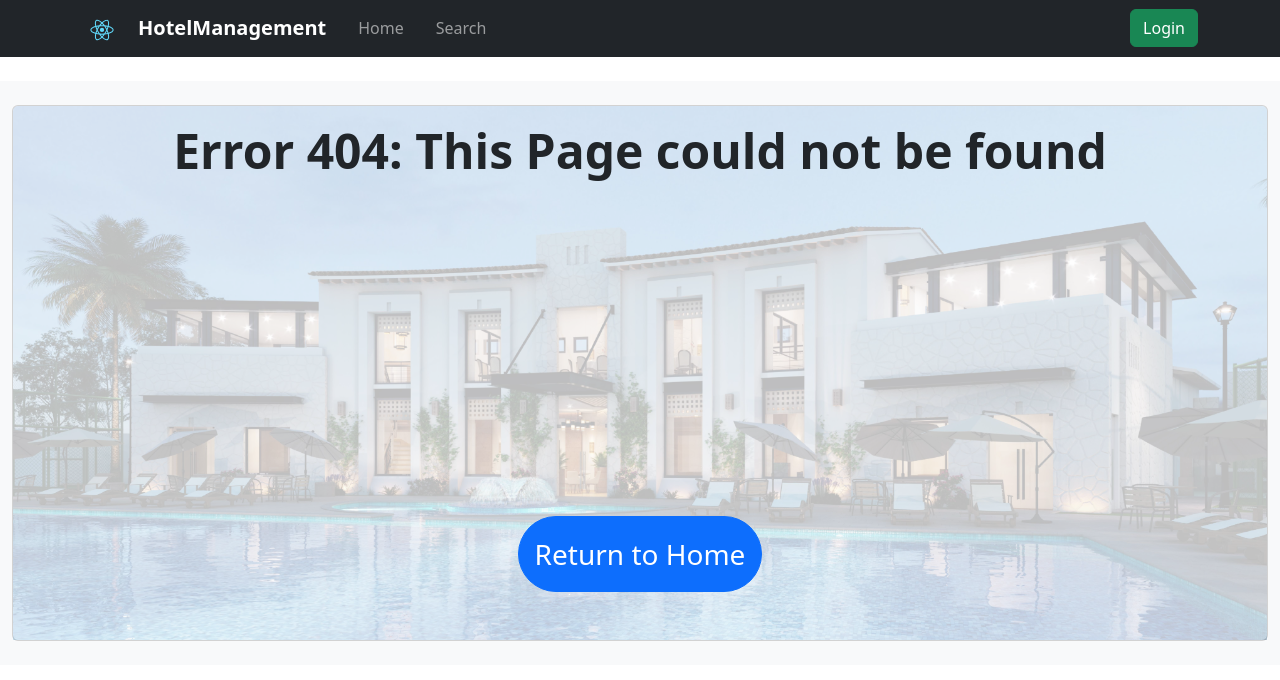
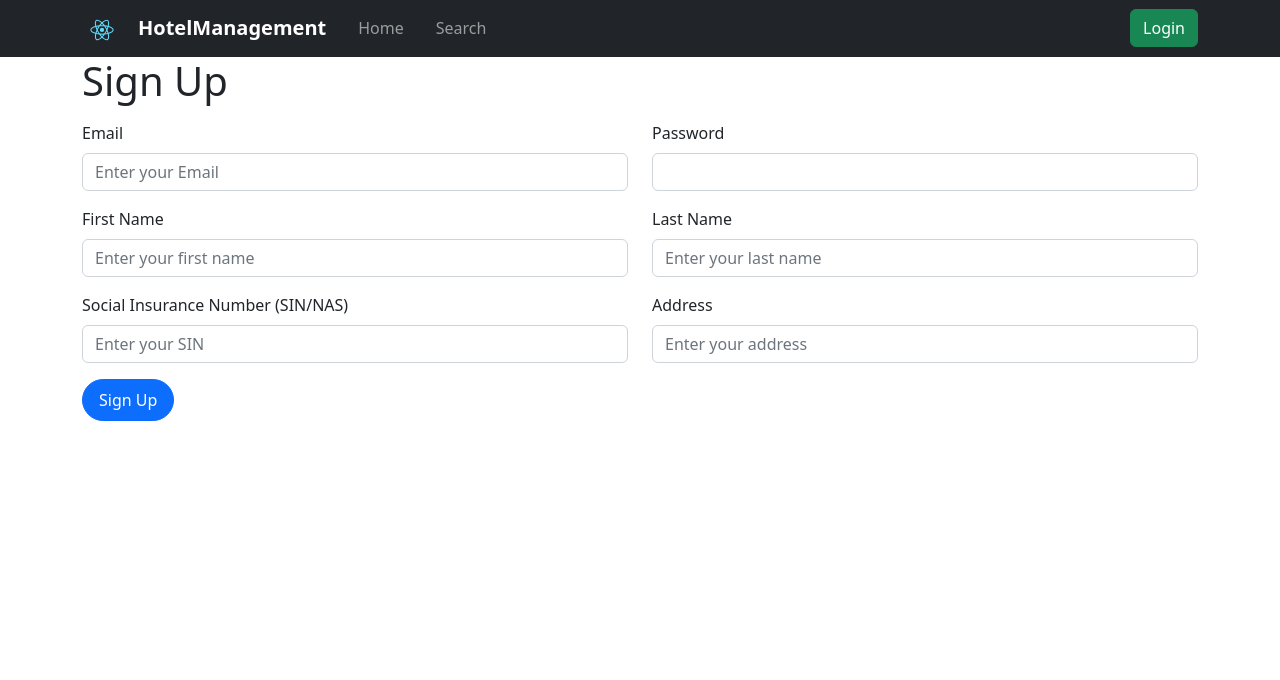
Before and after one commit to K-nCh-n/HotelManagement, a React (Create React App) app in the folder react-app/: page /signup in a window 1280 px wide. Before the commit this address had no page. Shown: the top 680 px of the page. Built offline with nearby package versions, Linux system fonts and the light colour scheme.

Commit message:
Implement Sign Up, Edit and Delete Client account

```diff
--- a/react-app/src/App.tsx
+++ b/react-app/src/App.tsx
@@ -5,6 +5,7 @@ import NavigationBar from './components/NavigationBar';
 import Home from './pages/Home';
 import Search from './pages/Search';
 import Login from './pages/Login';
+import SignUp from './pages/SignUp';
 import Account from './pages/Account';
 import Employee from './pages/Employee';
 import RoomDetails from './pages/RoomDetails';
@@ -23,6 +24,7 @@ function App() {
             <Route path="/search" element={<Search />} />
             <Route path="/employee" element={<Employee isEmployee={isEmployee} />} />
             <Route path="/login" element={<Login setToken={setToken} setIsEmployee={setIsEmployee} />} />
+            <Route path="/signup" element={<SignUp />} />
             <Route path="/account" element={<Account token={token} />} />
             <Route path="/room/:id" element={<RoomDetails token={token} />} />
             <Route path="*" element={<NotFound />} />
--- /dev/null
+++ b/react-app/src/components/ClientInfo.tsx
@@ -0,0 +1,117 @@
+import React, { useState } from 'react';
+import { Form, Row, Col, Button } from 'react-bootstrap';
+import axios from 'axios';
+import { useNavigate } from 'react-router-dom';
+import { IUserInfo } from '../interfaces';
+
+const ClientInfo = (props: { user?: IUserInfo, setShowEditInfo?: React.Dispatch<React.SetStateAction<boolean>> }) => {
+  const [formData, setFormData] = useState<IUserInfo>(props.user ?? {} as IUserInfo);
+  const [validated, setValidated] = useState(false);
+  const signupUrl = "http://localhost:5000/signup";
+  const editInfoUrl = "http://localhost:5000/editaccountinfo";
+  const navigate = useNavigate();
+
+  const handleSubmit = (event: React.FormEvent<HTMLFormElement>) => {
+    const form = event.currentTarget;
+    if (form.checkValidity() === false) {
+      event.preventDefault();
+      event.stopPropagation();
+    } else {
+      console.log(formData);
+      event.preventDefault();
+    }
+
+    setValidated(true);
+
+    const body = {
+      "clientInfo": formData,
+    };
+
+    if (props.user) {
+      axios.post(editInfoUrl, body).then(response => {
+        console.log(response.data);
+        if (props.setShowEditInfo) props.setShowEditInfo(false);
+      });
+    } else {
+      axios.post(signupUrl, body).then(response => {
+        console.log(response.data);
+        navigate('/login');
+      });
+    }
+  };
+
+  const handleChange = (event: React.ChangeEvent<HTMLInputElement>) => {
+    const { name, value } = event.target;
+    setFormData({ ...formData, [name]: value })
+  };
+
+  return (
+    <Form noValidate validated={validated} onSubmit={handleSubmit}>
+      <Row className="py-2">
+        <Col md="6">
+          <Form.Group>
+            <Form.Label>Email</Form.Label>
+            <Form.Control name="email" type="text" placeholder="Enter your Email" defaultValue={props.user?.email} onChange={handleChange} required />
+            <Form.Control.Feedback type="invalid">
+              Please enter your Email.
+            </Form.Control.Feedback>
+          </Form.Group>
+        </Col>
+        <Col md="6">
+          <Form.Group>
+            <Form.Label>Password</Form.Label>
+            <Form.Control name="password" type="password" onChange={handleChange} required />
+            <Form.Control.Feedback type="invalid">
+              Please enter a valid password.
+            </Form.Control.Feedback>
+          </Form.Group>
+        </Col>
+      </Row>
+      <Row className="py-2">
+        <Col md="6">
+          <Form.Group>
+            <Form.Label>First Name</Form.Label>
+            <Form.Control name="firstName" type="text" placeholder="Enter your first name" defaultValue={props.user?.firstName} onChange={handleChange} required />
+            <Form.Control.Feedback type="invalid">
+              Please enter your first name.
+            </Form.Control.Feedback>
+          </Form.Group>
+        </Col>
+        <Col md="6">
+          <Form.Group>
+            <Form.Label>Last Name</Form.Label>
+            <Form.Control name="lastName" type="text" placeholder="Enter your last name" defaultValue={props.user?.lastName} onChange={handleChange} required />
+            <Form.Control.Feedback type="invalid">
+              Please enter your last name.
+            </Form.Control.Feedback>
+          </Form.Group>
+        </Col>
+      </Row>
+      <Row className="py-2">
+        <Col md="6">
+          <Form.Group>
+            <Form.Label>Social Insurance Number (SIN/NAS)</Form.Label>
+            <Form.Control name="customerNas" type="text" placeholder="Enter your SIN" defaultValue={props.user?.customerNas} onChange={handleChange} required />
+            <Form.Control.Feedback type="invalid">
+              Please enter a valid NAS.
+            </Form.Control.Feedback>
+          </Form.Group>
+        </Col>
+        <Col md="6">
+          <Form.Group>
+            <Form.Label>Address</Form.Label>
+            <Form.Control name="address" type="text" placeholder="Enter your address" defaultValue={props.user?.address} onChange={handleChange} required />
+            <Form.Control.Feedback type="invalid">
+              Please enter your address.
+            </Form.Control.Feedback>
+          </Form.Group>
+        </Col>
+      </Row>
+      <Form.Group>
+        <Button variant="primary rounded-pill px-3 py-2 my-2" type="submit">{props.user ? "Save" : "Sign Up"}</Button>
+      </Form.Group>
+    </Form>
+  );
+};
+
+export default ClientInfo;
--- a/react-app/src/pages/Account.tsx
+++ b/react-app/src/pages/Account.tsx
@@ -1,14 +1,17 @@
 import React, { useEffect, useState } from "react";
-import { Container, Row, Col, Card, Button } from 'react-bootstrap';
-import { MdAccountCircle } from "react-icons/md";
+import { Container, Row, Col, Card, Button, Modal } from 'react-bootstrap';
+import { MdAccountCircle, MdDeleteForever } from "react-icons/md";
 import { AiOutlineEdit } from "react-icons/ai";
 import axios from "axios";
 import { IReservation, IUserInfo } from "../interfaces";
 import ReservationList from "../components/ReservationsList";
+import { useNavigate } from "react-router-dom";
+import ClientInfo from "../components/ClientInfo";
 
 const Account = (props: {token: string}) => {
   const [userInfo, setUserInfo] = useState<IUserInfo>({} as IUserInfo);
   const [reservations, setReservations] = useState<IReservation[]>([]);
+  const navigate = useNavigate();
 
   useEffect(() => {
     const getDBInfo = () => {
@@ -32,8 +35,19 @@ const Account = (props: {token: string}) => {
     getDBInfo();
   }, []);
 
-  const editUserInfo = () => {
-    alert("Coming Soon: Edit user info. Please contact an administrator if you need to change your information.");
+  const [showEditInfo, setShowEditInfo] = useState(false);
+
+  const [showModal, setShowModal] = useState(false);
+  const handleClose = () => setShowModal(false);
+  const handleShow = () => setShowModal(true);
+
+  const deleteUser = () => {
+    const deleteUrl = `http://localhost:5000/deleteUser/${props.token}`;
+    axios.delete(deleteUrl).then(response => {
+      console.log(response.data);
+      alert("Your account has been deleted.");
+      navigate('/');
+    });
   }
 
   const fillInUserInfo = () => {
@@ -43,7 +57,8 @@ const Account = (props: {token: string}) => {
           <p>Name: {userInfo.firstName} {userInfo.lastName}</p>
           <p>Email: {userInfo.email}</p>
           <p>Password: {"*".repeat(userInfo.password.length)}</p>
-          <Button className="btn btn-secondary" onClick={editUserInfo}><AiOutlineEdit /></Button>
+          <Button className="btn btn-secondary" onClick={() => setShowEditInfo(true)}><AiOutlineEdit /></Button>
+          <Button className="btn btn-danger" onClick={handleShow}>DELETE USER</Button>
         </div>
       );
     }
@@ -51,10 +66,28 @@ const Account = (props: {token: string}) => {
 
   return (
     <Container fluid="lg" className="my-2 py-2 bg-light">
+      {showEditInfo ?
+        <ClientInfo user={userInfo} setShowEditInfo={setShowEditInfo} />
+        :
+        <Container>
+            <Modal show={showModal} onHide={handleClose}>
+              <Modal.Header closeButton>
+                <Modal.Title>Confirm Account Deletion</Modal.Title>
+              </Modal.Header>
+              <Modal.Body>Are you sure you want to delete your account?</Modal.Body>
+              <Modal.Footer>
+                <Button className="btn btn-scondary" onClick={handleClose}>
+                  Cancel
+                </Button>
+                <Button className="btn btn-danger" onClick={deleteUser}>
+                  DELETE ACCOUNT <MdDeleteForever />
+                </Button>
+              </Modal.Footer>
+            </Modal>
             <Row>
               <Col md="4">
                 <Card className="my-2">
-            <MdAccountCircle className="card-img-top" size={150}/>
+                  <MdAccountCircle className="card-img-top" size={150} />
                   <Card.Body className="text-center">
                     <Card.Title>Account Information</Card.Title>
                     {fillInUserInfo()}
@@ -71,6 +104,8 @@ const Account = (props: {token: string}) => {
               </Col>
             </Row>
         </Container>
+      }
+    </Container>
   );
 }
 
--- a/react-app/src/pages/Login.tsx
+++ b/react-app/src/pages/Login.tsx
@@ -3,7 +3,8 @@ import { Container, Form, Button, Row, Col, Image } from 'react-bootstrap';
 import backgroundHome from '../assets/backgroundHome.jpg';
 import { IUserLogin } from "../interfaces";
 import axios from "axios";
-import { useNavigate } from "react-router-dom";
+import { Link, useNavigate } from "react-router-dom";
+import { GoSignIn } from "react-icons/go";
 
 const Login = (props: { setToken: (token: string ) => void, setIsEmployee: (val: boolean) => void } ) => {
   const [validated, setValidated] = useState(false);
@@ -62,8 +63,9 @@ const Login = (props: { setToken: (token: string ) => void, setIsEmployee: (val:
                 Please enter a password.
               </Form.Control.Feedback>
             </Form.Group>
+            <Link style={{fontSize: "0.8rem"}} to="/signup">Create Account</Link>
             <Form.Group>
-              <Button variant="primary rounded-pill px-3 py-2 my-2" type="submit">Sign In</Button>
+              <Button variant="primary rounded-pill px-3 py-2 my-2" type="submit">Sign In <GoSignIn /></Button>
             </Form.Group>
           </Form>
         </Col>
--- a/react-app/src/pages/RoomDetails.tsx
+++ b/react-app/src/pages/RoomDetails.tsx
@@ -59,7 +59,7 @@ const RoomDetails = (props: {token: string}) => {
   };
 
   useEffect(() => {
-    axios.get(`http://localhost:5000/room/${id}`).then(response => {
+    axios.get(`http://localhost:5000/roomInfo/${id}`).then(response => {
       setRoom(response.data);
     });
   }, []);
--- /dev/null
+++ b/react-app/src/pages/SignUp.tsx
@@ -0,0 +1,13 @@
+import { Container } from "react-bootstrap"
+import ClientInfo from "../components/ClientInfo"
+
+const SignUp = () => {
+  return (
+    <Container>
+      <h1>Sign Up</h1>
+      <ClientInfo />
+    </Container>
+  )
+}
+
+export default SignUp
```
Also changed, not shown: 1 other file (tests, documents, lock files or other folders). Lines whose indentation alone changed are shown as unchanged.
